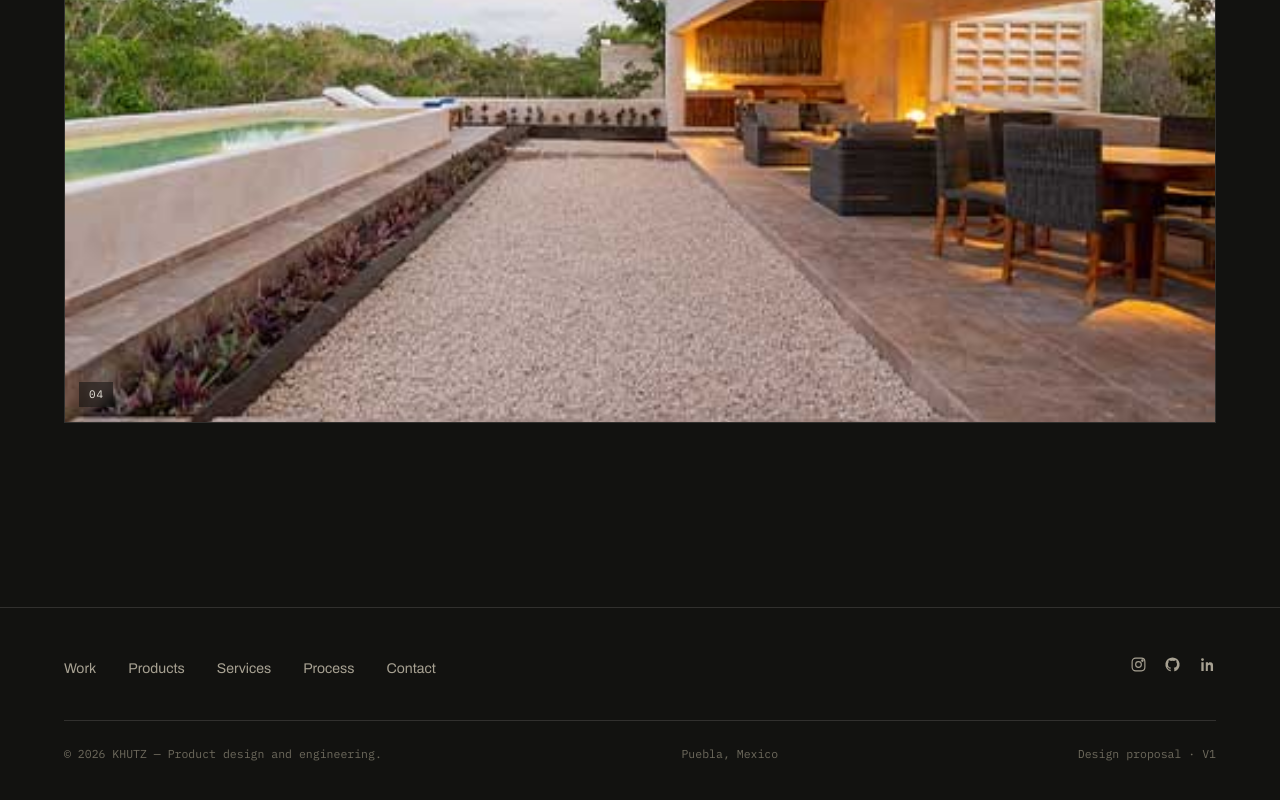
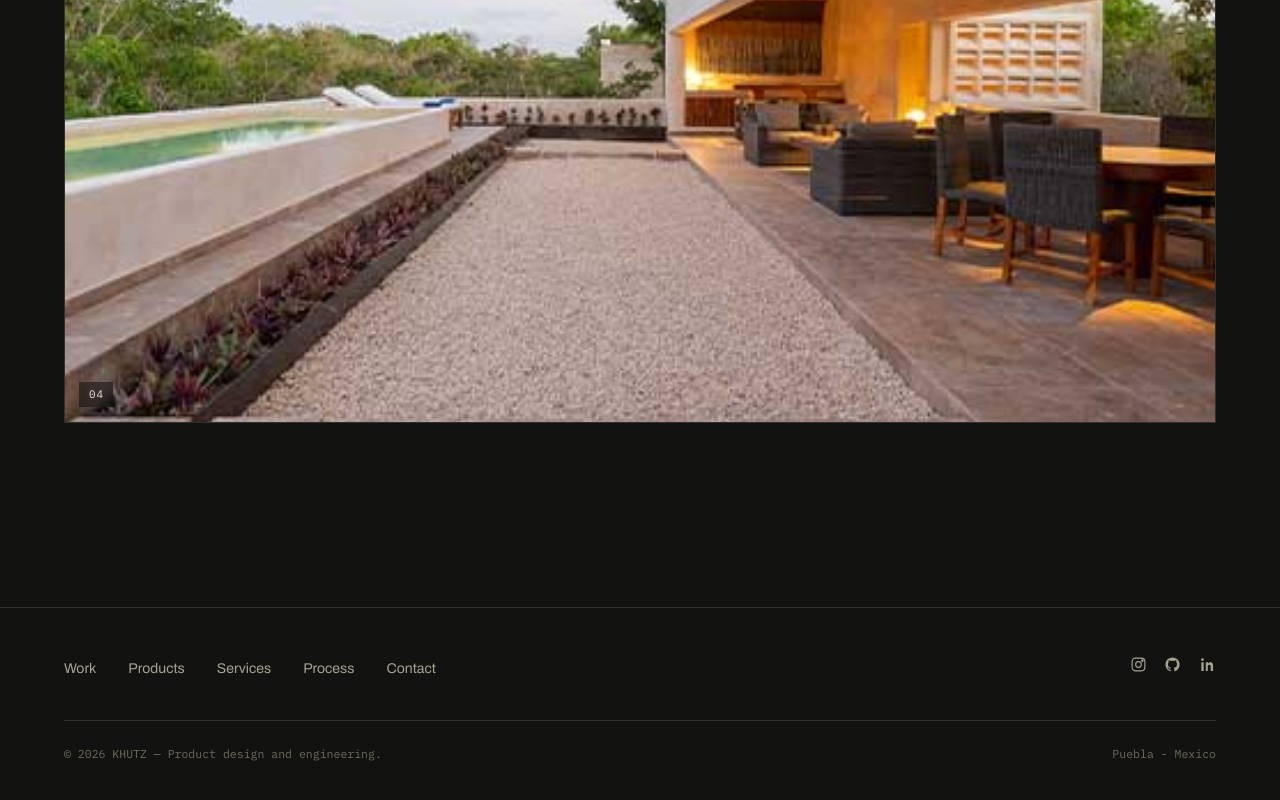
Before and after one commit to OscarStrada/khutz-redesign, a Next.js app: page /en/trabajo/only-homes in a window 1280 px wide. Shown: the part 3350-4150 px from the top of the page. Built offline with nearby package versions, Linux system fonts and the light colour scheme.

Commit message:
fix(footer): drop design-proposal tag, tighten headquarters format
Co-Authored-By: Claude Sonnet 5 <noreply@anthropic.com>

```diff
--- a/components/layout/Footer.tsx
+++ b/components/layout/Footer.tsx
@@ -67,7 +67,6 @@ export async function Footer() {
         <div className={styles.bottom}>
           <span>{tFoot("rights")}</span>
           <span>{tFoot("headquarters")}</span>
-          <span>{tFoot("tag")}</span>
         </div>
       </div>
     </footer>
--- a/messages/en.json
+++ b/messages/en.json
@@ -72,7 +72,6 @@
   },
   "Footer": {
     "rights": "© 2026 KHUTZ — Product design and engineering.",
-    "headquarters": "Puebla, Mexico",
-    "tag": "Design proposal · V1"
+    "headquarters": "Puebla - Mexico"
   }
 }
--- a/messages/es.json
+++ b/messages/es.json
@@ -72,7 +72,6 @@
   },
   "Footer": {
     "rights": "© 2026 KHUTZ — Diseño e ingeniería de producto.",
-    "headquarters": "Puebla, México",
-    "tag": "Propuesta de diseño · V1"
+    "headquarters": "Puebla - México"
   }
 }
```
